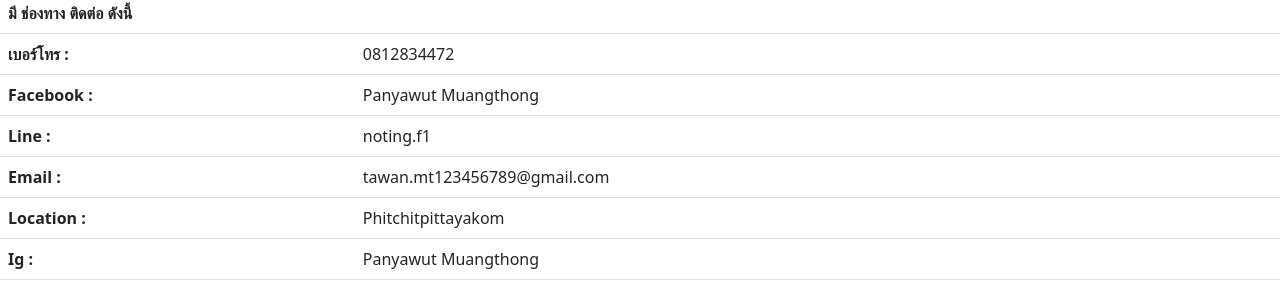
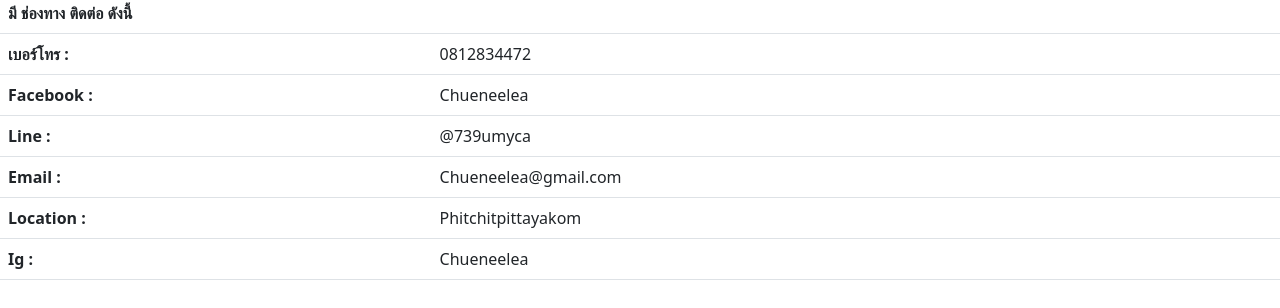
Before and after one commit to PanyawutM/profile2567, a plain HTML site: page index.html in a window 1280 px wide. Shown: the part 478-786 px from the top of the page. Drawn offline with nearby package versions, Linux system fonts and the light colour scheme.

Commit message:
Update index.html

```diff
--- a/index.html
+++ b/index.html
@@ -3,7 +3,7 @@
 <head>
     <meta charset="UTF-8">
     <meta name="viewport" content="width=device-width, initial-scale=1.0">
-    <title>Bot-SMTE16300(ผู้จัดทำ)</title>
+    <title>Chueneelea</title>
     <link href="https://cdn.jsdelivr.net/npm/bootstrap@5.1.3/dist/css/bootstrap.min.css" rel="stylesheet" integrity="sha384-1BmE4kWBq78iYhFldvKuhfTAU6auU8tT94WrHftjDbrCEXSU1oBoqyl2QvZ6jIW3" crossorigin="anonymous">
     <script src="https://cdn.jsdelivr.net/npm/bootstrap@5.1.3/dist/js/bootstrap.bundle.min.js" integrity="sha384-ka7Sk0Gln4gmtz2MlQnikT1wXgYsOg+OMhuP+IlRH9sENBO0LRn5q+8nbTov4+1p" crossorigin="anonymous"></script>
 </head>
@@ -25,15 +25,15 @@
             </tr>
             <tr>
                 <th scope="row">Facebook :</th>
-                <td>Panyawut Muangthong</td>
+                <td>Chueneelea</td>
             </tr>
             <tr>
                 <th scope="row">Line :</th>
-                <td> noting.f1</td>
+                <td>@739umyca</td>
             </tr>
             <tr>
                 <th scope="row">Email :</th>
-                <td>tawan.mt123456789@gmail.com</td>
+                <td>Chueneelea@gmail.com</td>
             </tr>
             <tr>
                 <th scope="row">Location :</th>
@@ -41,7 +41,7 @@
             </tr>
             <tr>
                 <th scope="row">Ig :</th>
-                <td>Panyawut Muangthong</td>
+                <td>Chueneelea</td>
             </tr>
         </tbody>
     </table>
```
